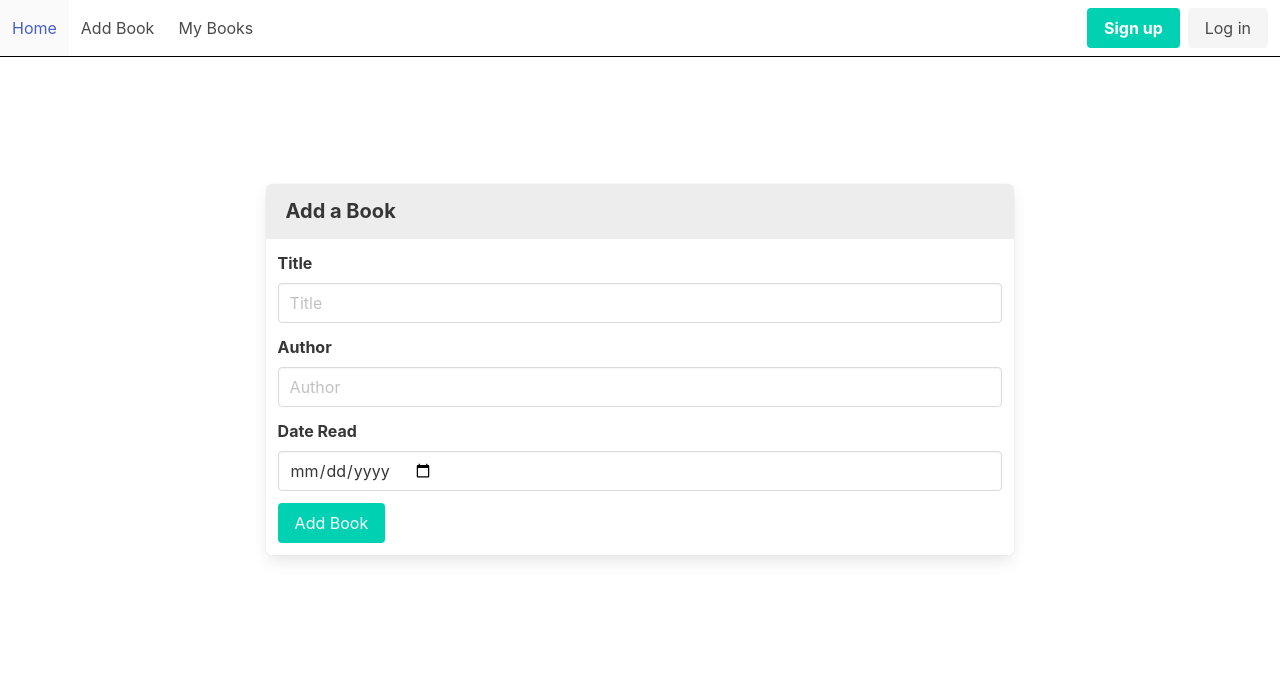
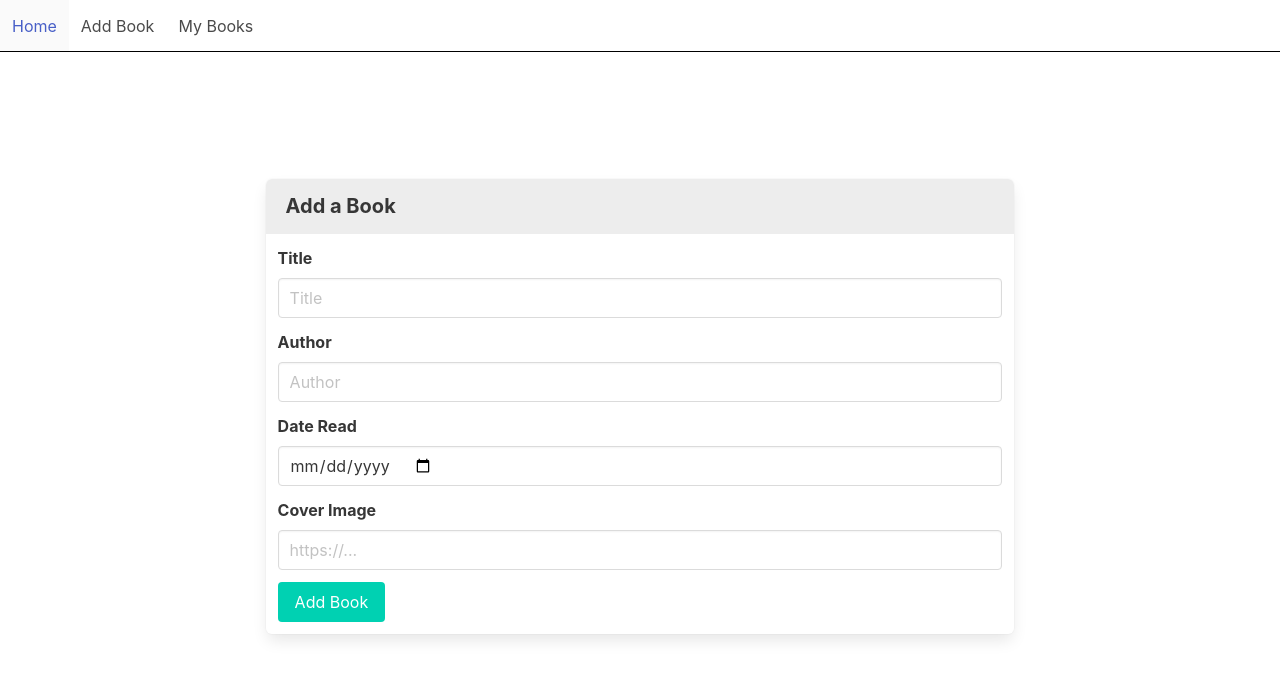
Before and after one commit to ashtron/samizdat-old2, a Next.js app: page /book in a window 1280 px wide. Shown: the top 678 px of the page. Built offline with nearby package versions, Linux system fonts and the light colour scheme.

Commit message:
Add cover link image field

```diff
--- a/components/BookForm.js
+++ b/components/BookForm.js
@@ -27,7 +27,14 @@ export default function BookForm() {
           </div>
         </div>
 
-        <button class="button is-primary">Add Book</button>
+        <div className="field">
+          <label className="label">Cover Image</label>
+          <div className="control">
+            <input className="input" type="text" placeholder="https://..." />
+          </div>
+        </div>
+
+        <button className="button is-primary">Add Book</button>
       </div>
     </div>
   )
--- a/components/Navbar.js
+++ b/components/Navbar.js
@@ -20,19 +20,6 @@ export default function Navbar() {
             </Link>
           </div>
         </div>
-
-        <div className="navbar-end">
-          <div className="navbar-item">
-            <div className="buttons">
-              <a className="button is-primary">
-                <strong>Sign up</strong>
-              </a>
-              <a className="button is-light">
-                Log in
-              </a>
-            </div>
-          </div>
-        </div>
       </nav>
     </div>
   )
--- a/pages/book.js
+++ b/pages/book.js
@@ -1,6 +1,8 @@
 import BookForm from "../components/BookForm"
 
 export default function Book() {
+  console.log(process.env.TEST)
+
   return (
     <>
       <div className="container">
```
